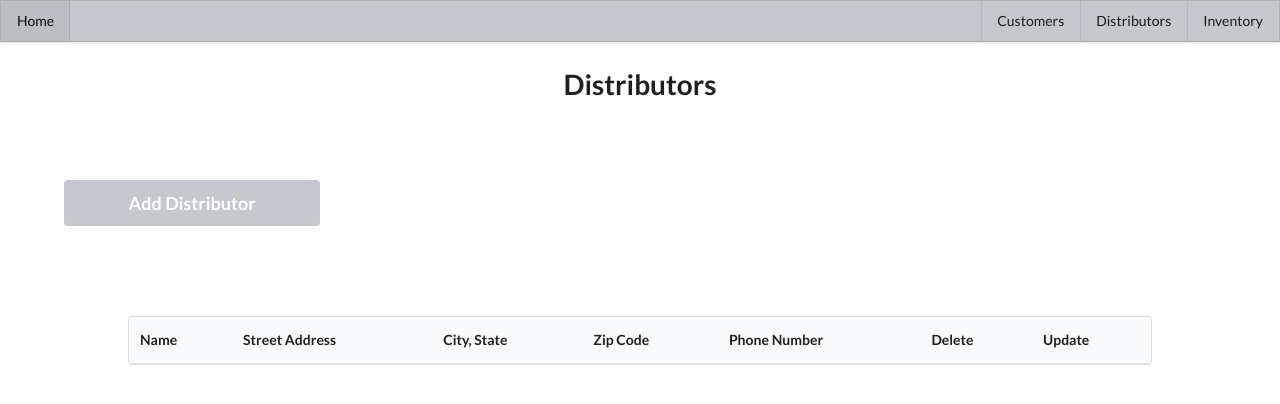
After one commit to mlind34/record-store-app, a Flask app: page /distributors in a window 1280 px wide. The commit adds this page. Shown: the top 404 px of the page. Run offline with Flask 2, Linux system fonts and the light colour scheme; lists and menus that the app fills with data are empty; some libraries are stand-ins or nearby versions.

Commit message:
7/17 commit 2

```diff
--- a/app.py
+++ b/app.py
@@ -48,3 +48,50 @@ def show_customer():
 @app.route('/customers/add-customer')
 def add_customer():
     return render_template('addcustomer.html')
+
+
+@app.route('/distributors')
+def show_distributor():
+
+    distributors = [{
+        'id': 100,
+        'name': 'Record Warehouse',
+        'street': '456 Dist Street',
+        'city': 'Los Angeles',
+        'state': 'California',
+        'zip': '78259',
+        'phone': '(888) 703-6517'
+        },
+        {
+        'id': 101,
+        'name': 'Record Warehouse',
+        'street': '456 Dist Street',
+        'city': 'Los Angeles',
+        'state': 'California',
+        'zip': '78259',
+        'phone': '(888) 703-6517'
+        },
+        {
+        'id': 102,
+        'name': 'Record Warehouse',
+        'street': '456 Dist Street',
+        'city': 'Los Angeles',
+        'state': 'California',
+        'zip': '78259',
+        'phone': '(888) 703-6517'
+        },
+    ]
+    return render_template('distributors.html', distributors=distributors)
+
+@app.route('/distributors/add-distributor')
+def add_distributor():
+
+    return render_template('adddistributor.html')
+
+
+
+
+@app.route('/inventory')
+def show_inventory():
+
+    return render_template('inventory.html')
--- a/static/index.js
+++ b/static/index.js
@@ -13,13 +13,23 @@ customerTable.addEventListener('click', function(){
 const updateRow = (id) => {
     var rowToUpdate = document.getElementById(id);
 
-    inputs = rowToUpdate.getElementsByClassName('cust-input');
+    dataCell = rowToUpdate.getElementsByClassName('cust-input');
 
-    for(var i = 0; i < inputs.length; i++){
-        inputs[i].disabled = false;
+    for(var i = 0; i < dataCell.length; i++){
+        input = document.createElement('input');
+
+        input.setAttribute('type', 'text');
+
+        input.setAttribute('size', '17')
+
+        input.setAttribute('value', dataCell[i].innerHTML)
+
+        dataCell[i].innerHTML = '';
+
+        dataCell[i].append(input);
     }
+}
 
-}
 
 const makeConfirm = (button) => {
     button.setAttribute('value', 'Confirm');
--- /dev/null
+++ b/templates/adddistributor.html
@@ -0,0 +1,5 @@
+{% extends "layout.html" %}
+{% block content %}
+
+
+{% endblock %}
--- /dev/null
+++ b/templates/distributors.html
@@ -0,0 +1,24 @@
+{% extends "layout.html" %}
+{% block content %}
+
+<h1 id="customerTitle">Distributors</h1>
+
+<form action="/distributors/add-distributor">
+  <input type="submit" class="big ui primary button" id="addDistributorBtn" value="Add Distributor">
+</form>
+
+<table class="ui striped table customer-table" id="customerTable">
+    <thead>
+      <tr>
+        <th>Name</th>
+        <th>Street Address</th>
+        <th>City, State</th>
+        <th>Zip Code</th>
+        <th>Phone Number</th>
+        <th>Delete</th>
+        <th>Update</th>
+      </tr>
+    </thead>
+    <tbody>
+
+{% endblock %}
--- /dev/null
+++ b/templates/inventory.html
@@ -0,0 +1,5 @@
+{% extends "layout.html" %}
+{% block content %}
+
+
+{% endblock %}
```
Also changed, not shown: templates/customers.html (+10 -7 lines).
